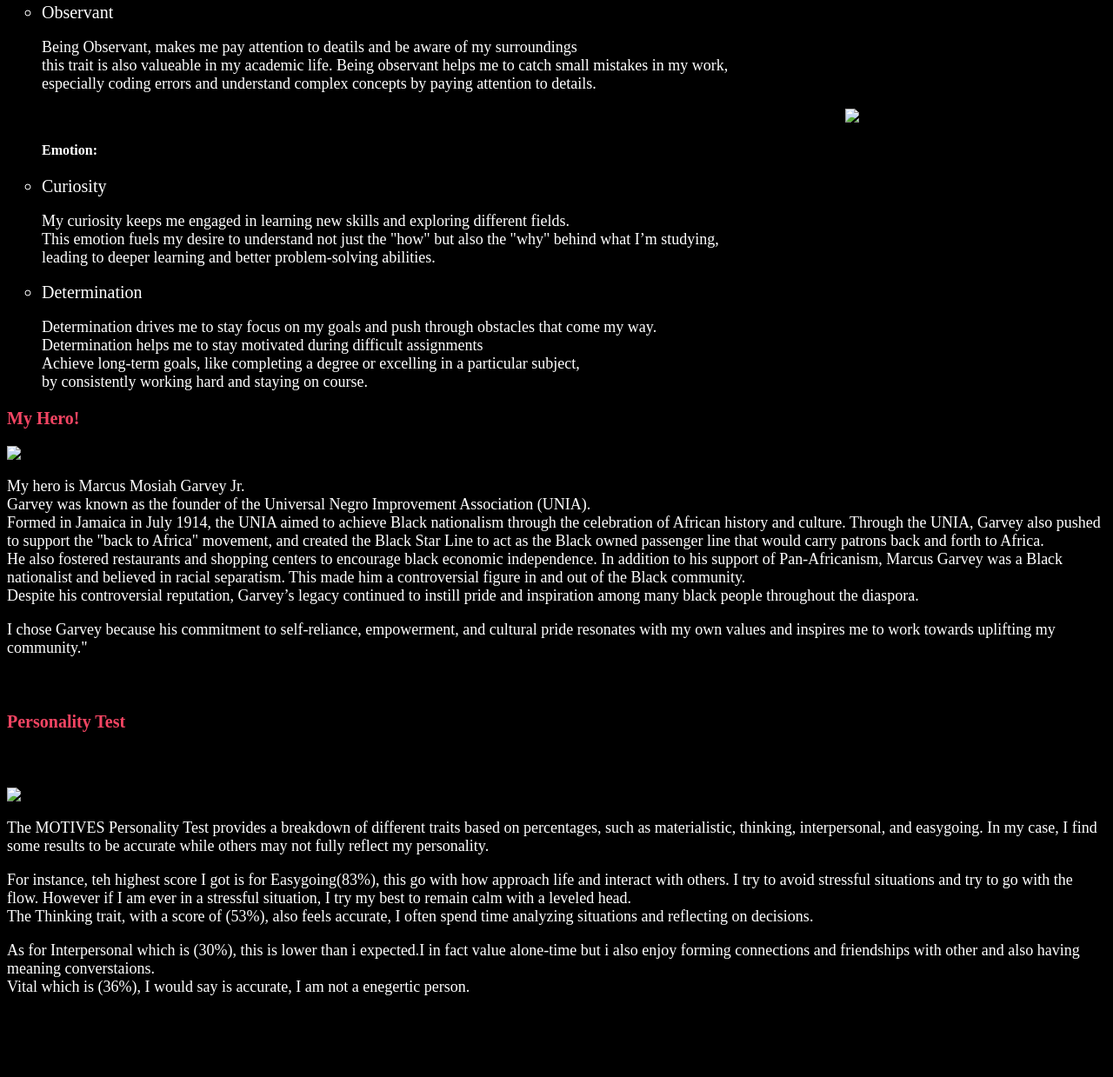
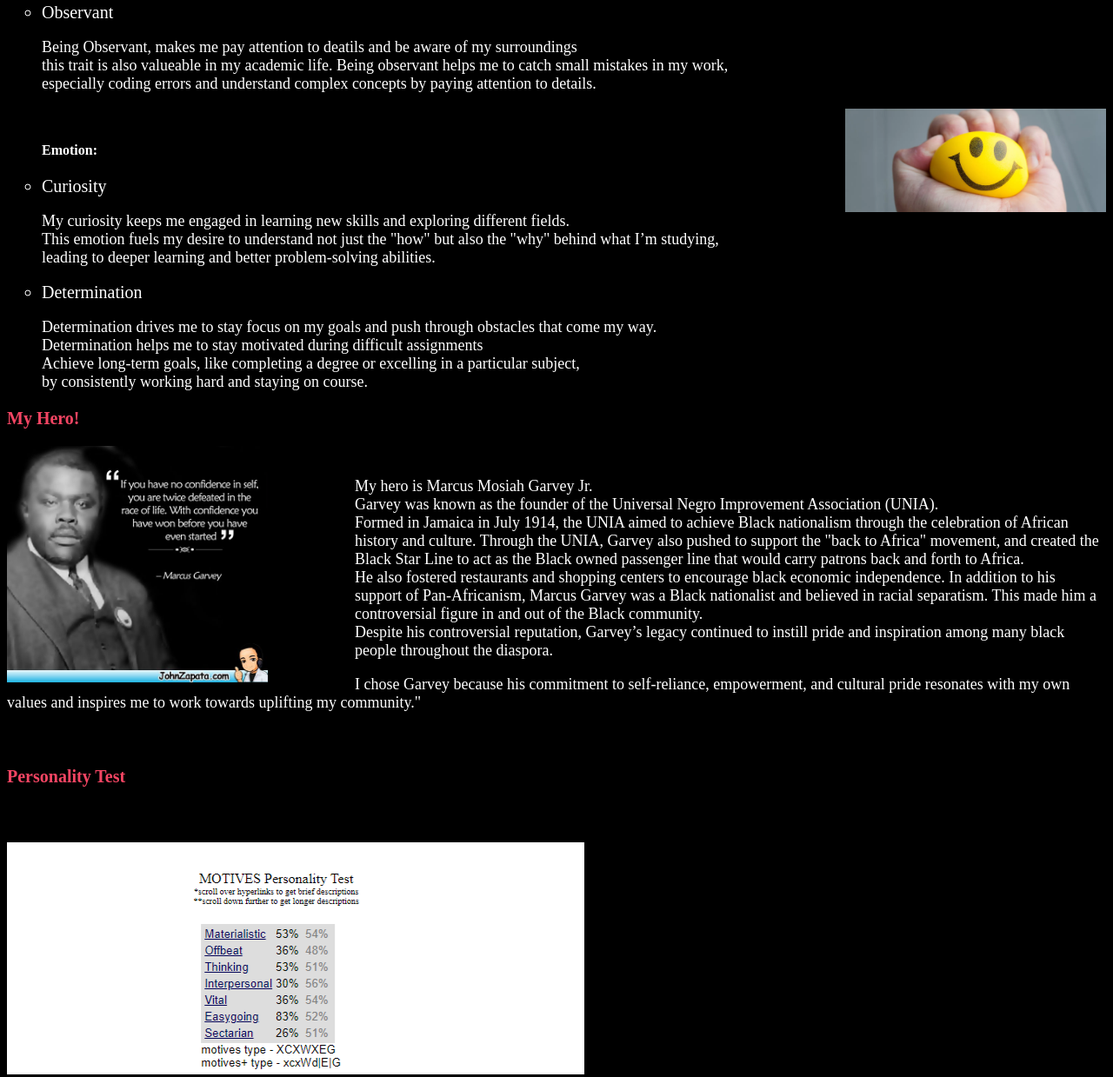
Before and after one commit to Grace-AnnT/2303842grace.github.io, a plain HTML site: page Personality Page.html in a window 1280 px wide. Shown: the part 437-1676 px from the top of the page at 87% size. Before the commit the page ends 1601 px from the top, so only its background shows below. Drawn offline with Linux system fonts and the light colour scheme.

Commit message:
Update Personality Page.html

```diff
--- a/Personality Page.html
+++ b/Personality Page.html
@@ -67,7 +67,7 @@
             this trait is also valueable in my academic life. Being observant helps me to catch small mistakes in my work,<br> especially coding errors and understand complex concepts by paying attention to details.</p>
             &nbsp;
 
-            <img src="../Assets/image2.webp" class="right-image" alt="Smileyface">
+            <img src="image2.webp" class="right-image" alt="Smileyface">
             <h4 style="color:white;">Emotion:</h4>
             <li style="color: white; font-size:20px;">Curiosity</li>
             <p style="color: white; font-size:18px">My curiosity keeps me engaged in learning new skills and exploring different fields.<br>This emotion fuels my desire to understand not just the "how" but also the "why" behind what I’m studying, <br>leading to deeper learning and better problem-solving abilities.</p>
@@ -82,7 +82,7 @@
            &nbsp;
            &nbsp;
 
-            <img src="../Assets/image3.jpg" class="left-image" alt="MarcusGarvey">
+            <img src="image3.jpg" class="left-image" alt="MarcusGarvey">
             <p style="color: white; font-size:18px;">My hero is Marcus Mosiah Garvey Jr. <br>Garvey was known as the founder of the Universal Negro Improvement Association (UNIA).<br> Formed in Jamaica in July 1914, the UNIA aimed to achieve Black nationalism through the celebration of African history and culture.
                 Through the UNIA, Garvey also pushed to support the "back to Africa" movement, and created the Black Star Line to act as the Black owned passenger line that would carry patrons back and forth to Africa.<br>
                  He also fostered restaurants and shopping centers  to encourage black economic independence. In addition to his support of Pan-Africanism, Marcus Garvey was a Black nationalist and believed in racial separatism. This made him a controversial figure in and out of the Black community.<br>
@@ -95,7 +95,7 @@
 
             <h4 id="mypersonalitytest" style="color: rgb(243,69,99); font-size: 20px;">Personality Test</h4>
             <h5>My Results:</h5>
-            <img src="../Assets/image4.png" class="center" alt="PersonalityTest">
+            <img src="image4.png" class="center" alt="PersonalityTest">
 
             <p style="color:white; font-size:18px;"> The MOTIVES Personality Test provides a breakdown of different traits based on percentages, such as materialistic, thinking, interpersonal, and easygoing. In my case, I find some results to be accurate while others may not fully reflect my personality.</p>
             <p style="color:white; font-size:18px;"> For instance, teh highest score I got is for Easygoing(83%), this go with how approach life and interact with others. I try to avoid stressful situations and try to go with the flow. However if I am ever in a stressful situation, I try my best to remain calm with a leveled head.<br>
```
